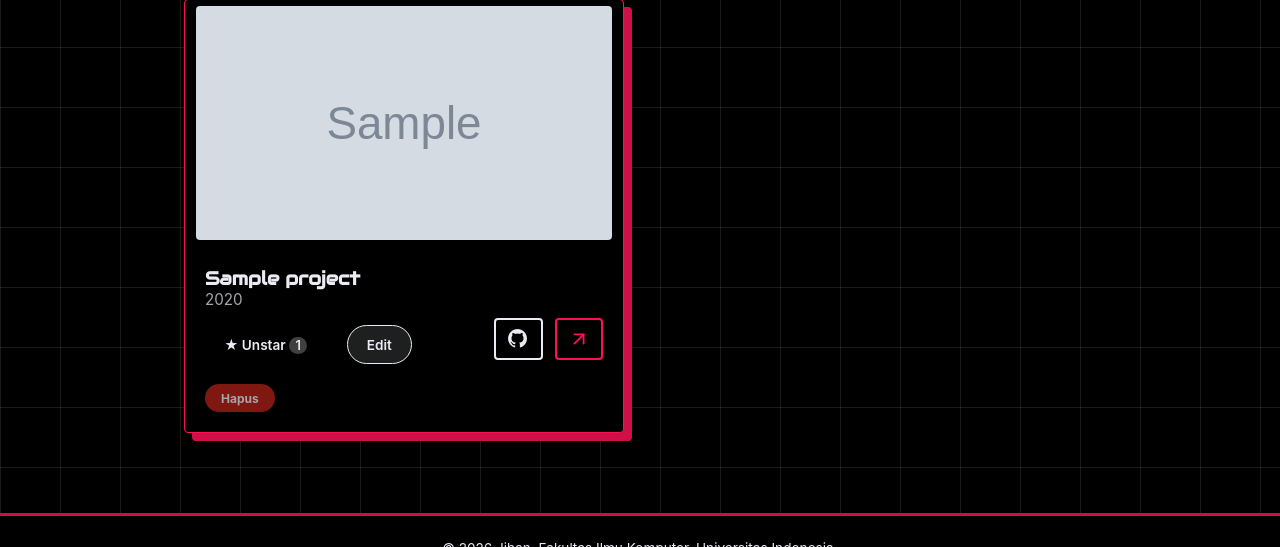
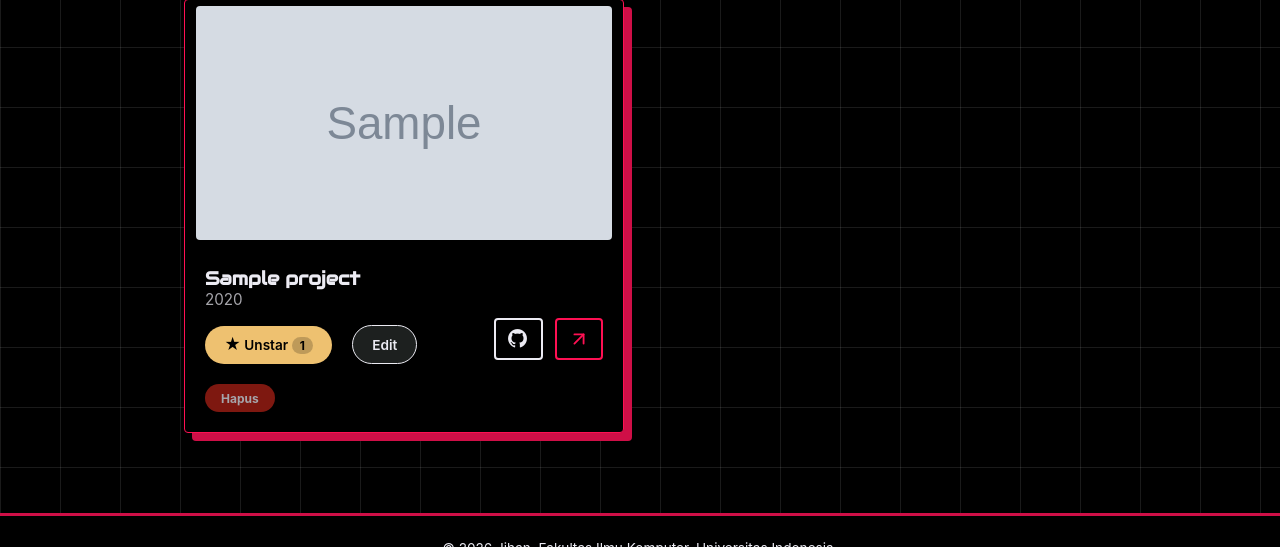
Before and after one commit to JihanN-arch/myportofolio-pbp, a Django app: page /projects/ in a window 1280 px wide. Shown: the part 253-800 px from the top of the page. Run offline with Django 5.2, Linux system fonts and the light colour scheme; a user stored in the database is signed in; tables that the repository leaves empty hold one stand-in row (values such as "Sample post"); grey boxes marked "Sample" are stand-in pictures; some web fonts are replaced.

Commit message:
style(toggle_star): refine star toggle css)

```diff
--- a/main/views.py
+++ b/main/views.py
@@ -130,8 +130,10 @@ def toggle_star_experience(request, experience_id):
     if request.method == "POST":
         if request.user in experience.starred_by.all():
             experience.starred_by.remove(request.user)
+            messages.info(request, f"Star pada '{experience.title}' dibatalkan.")
         else:
             experience.starred_by.add(request.user)
+            messages.success(request, f"Kamu memberi star pada '{experience.title}'!")
     return redirect("main:show_experience")
 
 
@@ -246,9 +248,10 @@ def toggle_star_project(request, project_id):
         # Kalau belum, tambahkan star.
         if request.user in project.starred_by.all():
             project.starred_by.remove(request.user)
+            messages.info(request, f"Star pada '{project.title}' dibatalkan.")
         else:
             project.starred_by.add(request.user)
-
+            messages.success(request, f"Kamu memberi star pada '{project.title}'!")
     return redirect("main:show_projects")
 
 
--- a/static/css/style.css
+++ b/static/css/style.css
@@ -674,25 +674,61 @@ h1,
 
 /* *TOGGLE STAR */
 .star-form {
-  display: inline;
+  display: inline-flex;
 }
 
 .button-star {
   display: inline-flex;
   align-items: center;
   gap: 0.4rem;
-  background: var(--ink);
+  padding: 0.5rem 1rem;
+  border-radius: 999px;
+  background: var(--carbon-black);
+  color: var(--white);
+  border: 1px solid var(--white);
+  font-size: var(--fs-small);
+  font-weight: 700;
+  cursor: pointer;
+  transition:
+    background-color 0.2s ease,
+    border-color 0.2s ease,
+    color 0.2s ease,
+    transform 0.2s ease;
+}
+
+.button-star:hover {
+  border-color: var(--gold);
+  color: var(--gold);
 }
 
 .button-star.is-starred {
-  background: var(--accent);
+  background: var(--gold);
+  color: var(--black);
+  border-color: var(--gold);
+}
+
+.button-star.is-starred:hover {
+  background: transparent;
+  color: var(--gold);
+  transform: scale(0.97);
+}
+
+.button-star span[aria-hidden="true"] {
+  font-size: 1rem;
+  line-height: 1;
 }
 
 .star-count {
-  padding: 0.05rem 0.4rem;
+  padding: 0.05rem 0.5rem;
   border-radius: 999px;
-  background: rgba(255, 255, 255, 0.25);
-  font-size: 0.8rem;
+  background: rgba(255, 255, 255, 0.2);
+  color: inherit;
+  font-size: var(--fs-caption);
+  font-weight: 700;
+}
+
+.button-star.is-starred .star-count {
+  background: rgba(0, 0, 0, 0.2);
 }
 
 /** FOOTER */
```
Also changed, not shown: static/css/toggle_star.css (added).
